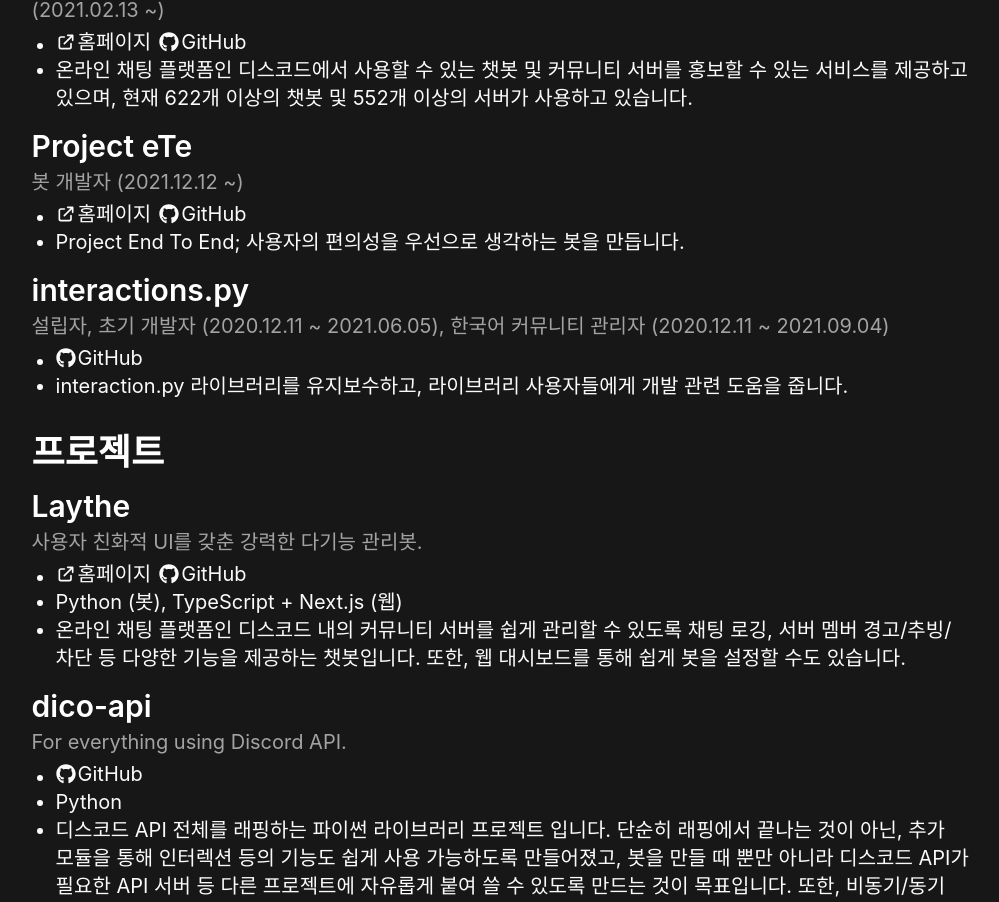
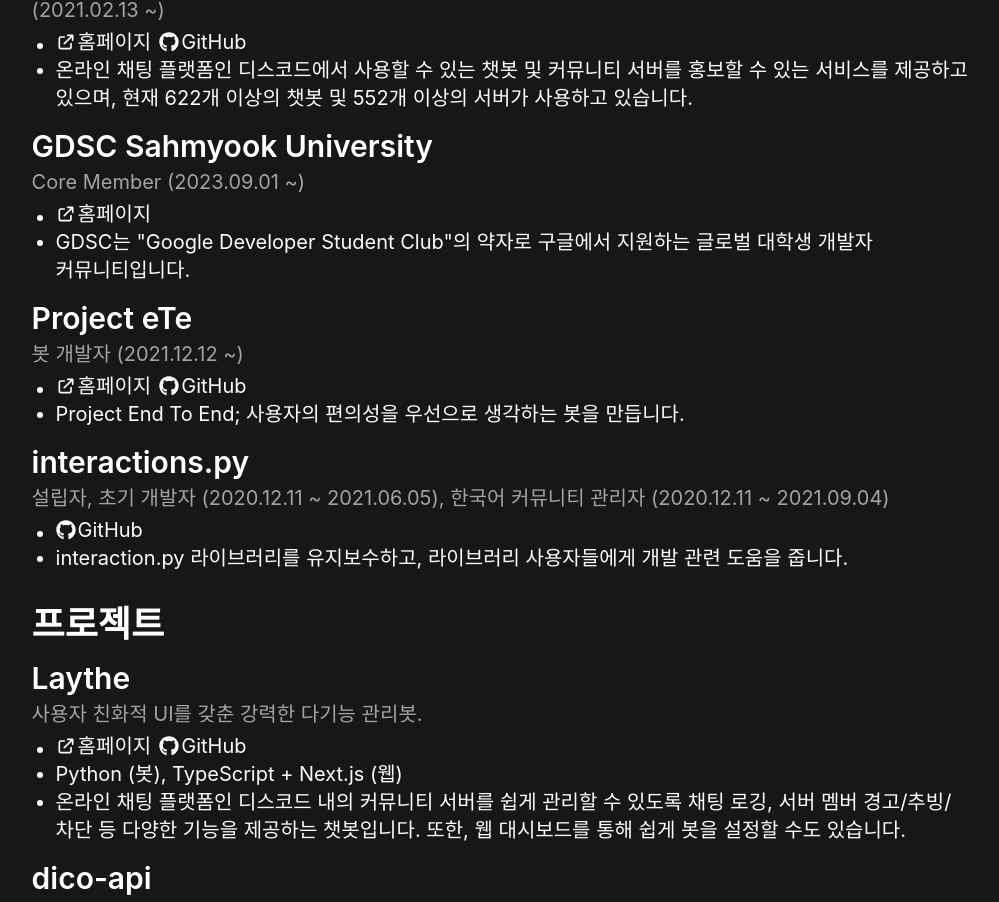
Before and after one commit to eunwoo1104/portfolio, a React (Create React App) app: page / in a window 1280 px wide. Shown: the part 2160-3062 px from the top of the page, without its empty margins (122-1121 px from the left). Built offline with nearby package versions, Linux system fonts and the light colour scheme; a web font is replaced by a local one.

Commit message:
chore: update resume

```diff
--- a/src/components/Intro.tsx
+++ b/src/components/Intro.tsx
@@ -24,7 +24,7 @@
   react: "React / React Native",
   next: "Next.js",
   flask: "Flask",
-  sanic: "Sainc",
+  sanic: "Sanic",
   mariadb: "MariaDB / MySQL",
   docker: "Docker",
   aws: "Amazon Web Service",
--- a/src/components/Resume.tsx
+++ b/src/components/Resume.tsx
@@ -68,6 +68,18 @@
     position:
       "팀장 (2022.03.20 ~), 공식봇 개발자 (2021.08.21 ~), 개발 부서장 (2021.12.14 ~ 2022.03.20), 봇 리뷰어 1기 (2021.02.13 ~)",
     description: `온라인 채팅 플랫폼인 디스코드에서 사용할 수 있는 챗봇 및 커뮤니티 서버를 홍보할 수 있는 서비스를 제공하고 있으며, 현재 622개 이상의 챗봇 및 552개 이상의 서버가 사용하고 있습니다.`,
+  },
+  {
+    name: "GDSC Sahmyook University",
+    links: [
+      {
+        name: "홈페이지",
+        url: "https://gdsc-syu-welcome.pages.dev/",
+        id: "external",
+      },
+    ],
+    position: "Core Member (2023.09.01 ~)",
+    description: `GDSC는 "Google Developer Student Club"의 약자로 구글에서 지원하는 글로벌 대학생 개발자 커뮤니티입니다.`,
   },
   {
     name: "Project eTe",
```
